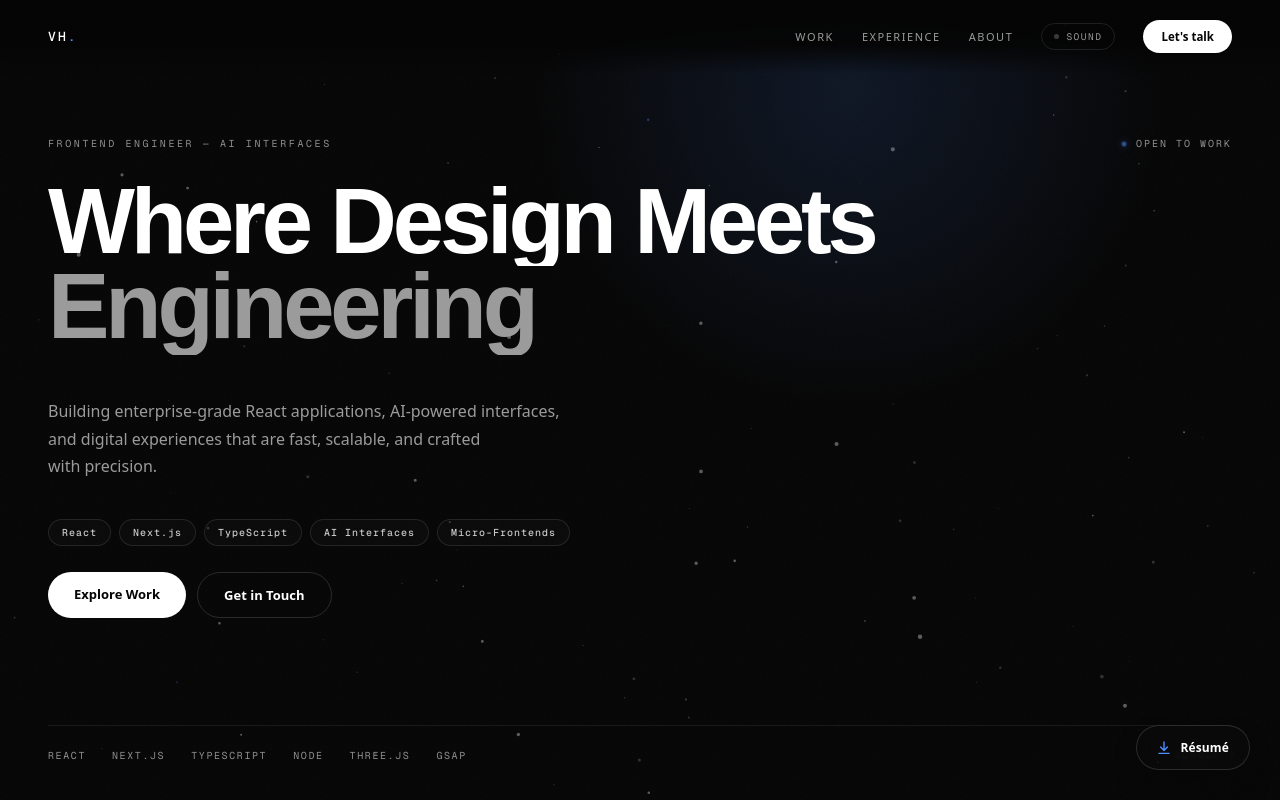
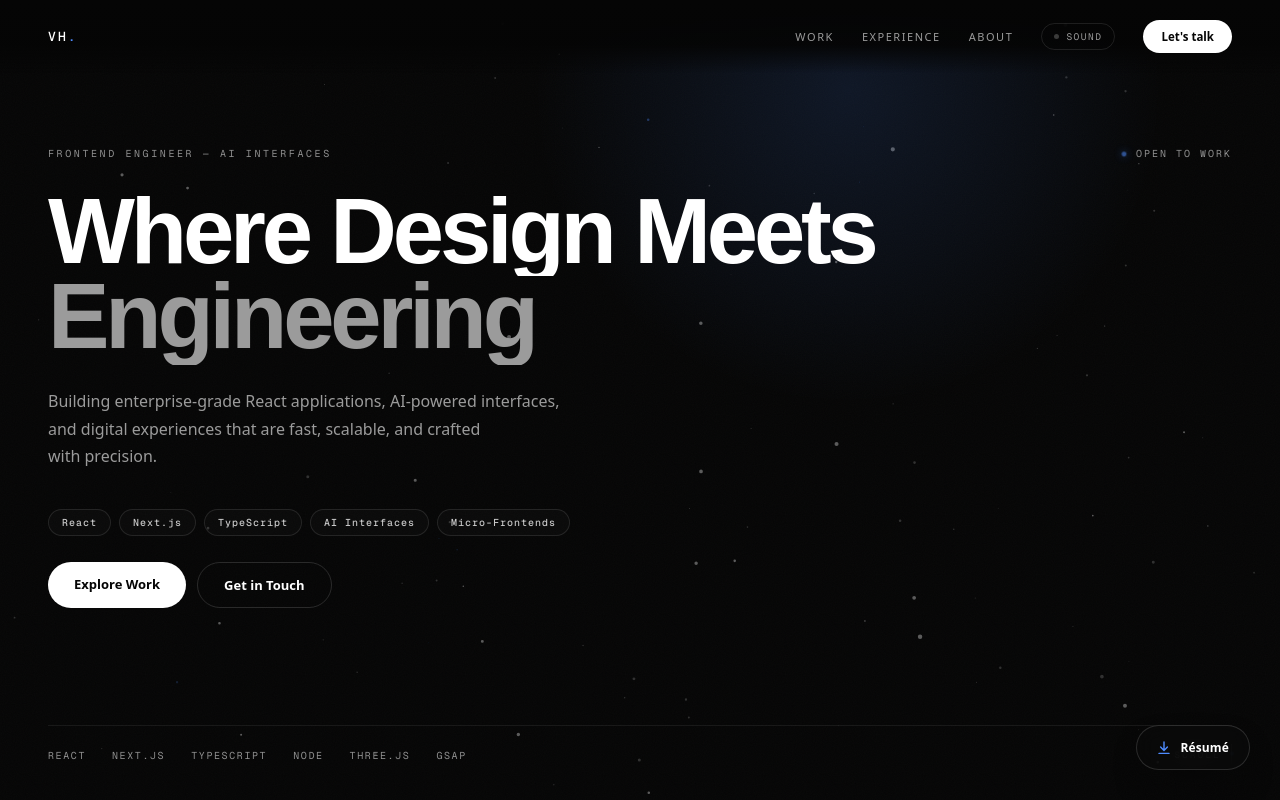
Before and after one commit to VYSHAK98/vyshak-portfolio-website, a Next.js app: page / in a window 1280 px wide. Shown: the top 800 px of the page. Built offline with nearby package versions, Linux system fonts and the light colour scheme; a web font is replaced by a local one.

Commit message:
Tighten gap between hero headline and subtext
.intro margin-top: clamp(26px,3.4vw,46px) -> clamp(14px,1.8vw,24px).

```diff
--- a/components/Hero/Hero.module.css
+++ b/components/Hero/Hero.module.css
@@ -102,7 +102,7 @@
 }
 
 .intro {
-  margin: clamp(26px, 3.4vw, 46px) 0 0;
+  margin: clamp(14px, 1.8vw, 24px) 0 0;
   max-width: 520px;
   font: 400 16px/1.72 var(--font-body);
   color: var(--text-secondary);
```
